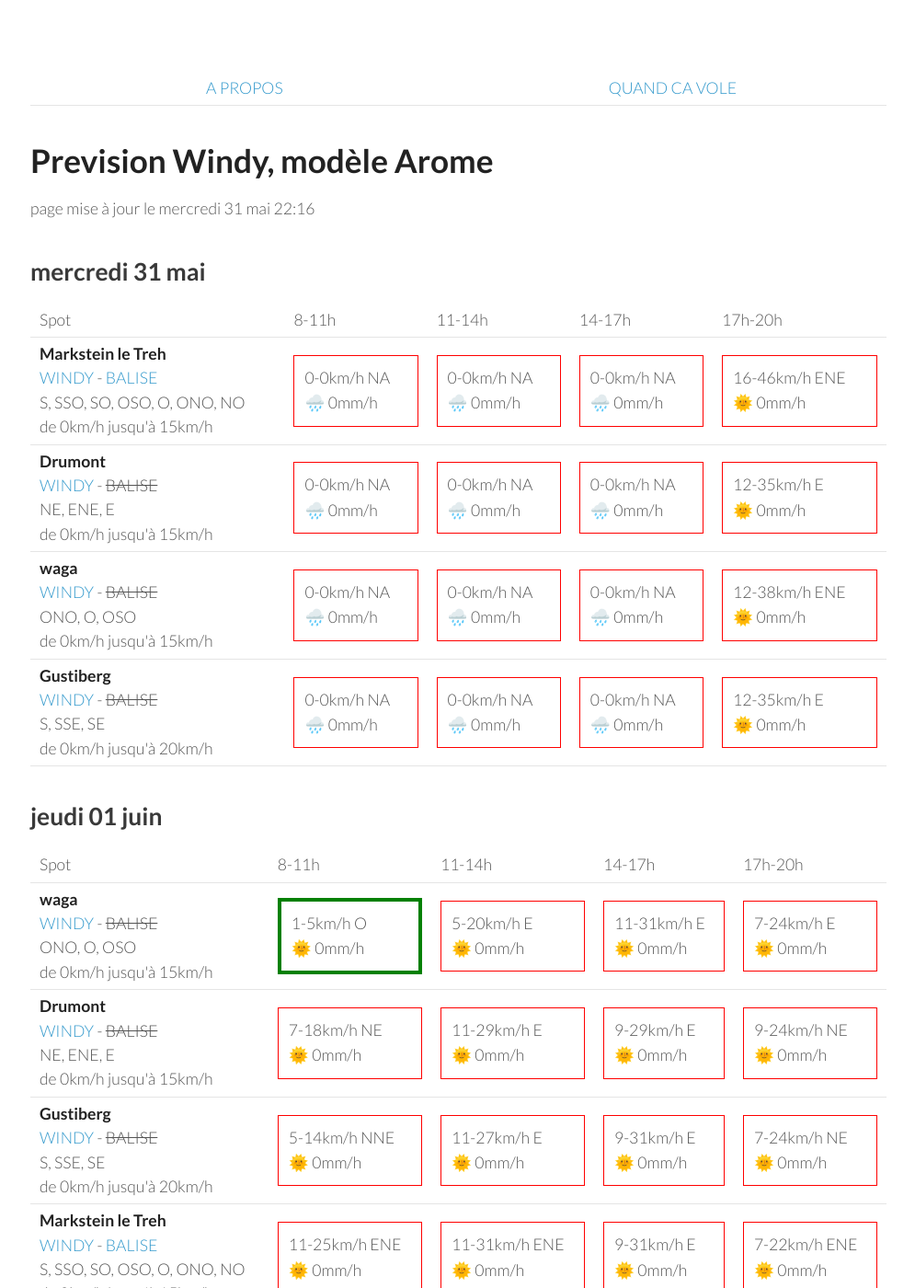
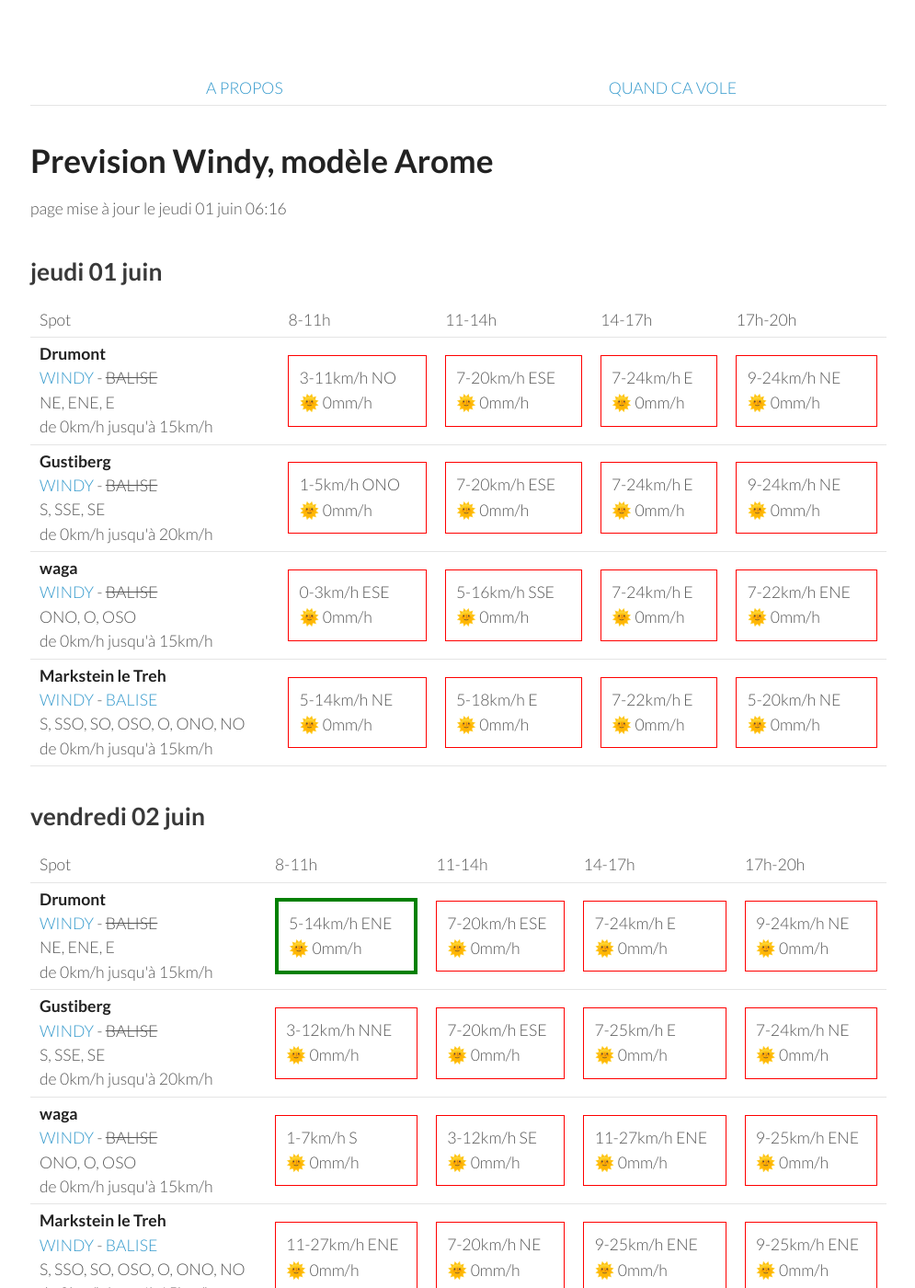
Before and after one commit to parapente-dans-le-nord/parapente-dans-le-nord.github.io, a Jekyll site: the page built from vosges.markdown, in a window 1280 px wide and 1400 px high. Shown: the whole window at 92% size, without its empty margins (25-1020 px from the left). Built offline with Jekyll 4.4.1, drawn with Linux system fonts in a browser that asks for light colours; some of the changed text lies outside the part shown.

Commit message:
update index.markdown

```diff
--- a/vosges.markdown
+++ b/vosges.markdown
@@ -7,60 +7,8 @@ title:  "Tous les spots"
 {: .links}
 
 # Prevision Windy, modèle Arome
-page mise à jour le mercredi 31 mai 22:16
+page mise à jour le jeudi 01 juin 06:16
 
-## mercredi 31 mai
-
-{::nomarkdown}
-<table>
-  <tbody>
-    <tr>
-      <td>Spot</td>
-      <td>8-11h</td>
-      <td>11-14h</td>
-      <td>14-17h</td>
-      <td>17h-20h</td>
-    </tr>
-<tr>
-        <td><strong>Markstein le Treh</strong><br><a href="https://windy.com/47.926/7.012?47.505,7.012,8,m:eY1agmQ">WINDY</a> - <span class=""><a href="http://www.balisemeteo.com/balise.php?idBalise=136">BALISE</a> </span><br> <span class="vent-favorable">S, SSO, SO, OSO, O, ONO, NO</span><br><span class="force-vent">de 0km/h jusqu'à 15km/h</span> </td>
-
-            <td><div class="not-flyable"><p>0-0km/h NA</p><p>🌧️ 0mm/h</p></div></td>
-            <td><div class="not-flyable"><p>0-0km/h NA</p><p>🌧️ 0mm/h</p></div></td>
-            <td><div class="not-flyable"><p>0-0km/h NA</p><p>🌧️ 0mm/h</p></div></td>
-            <td><div class="not-flyable"><p>16-46km/h ENE</p><p>🌞 0mm/h</p></div></td>
-
-    </tr>
-<tr>
-        <td><strong>Drumont</strong><br><a href="https://windy.com/47.898/6.919?47.687,6.919,9,m:eYYagmG">WINDY</a> - <span class="no-balise"> BALISE </span><br> <span class="vent-favorable">NE, ENE, E</span><br><span class="force-vent">de 0km/h jusqu'à 15km/h</span> </td>
-
-            <td><div class="not-flyable"><p>0-0km/h NA</p><p>🌧️ 0mm/h</p></div></td>
-            <td><div class="not-flyable"><p>0-0km/h NA</p><p>🌧️ 0mm/h</p></div></td>
-            <td><div class="not-flyable"><p>0-0km/h NA</p><p>🌧️ 0mm/h</p></div></td>
-            <td><div class="not-flyable"><p>12-35km/h E</p><p>🌞 0mm/h</p></div></td>
-
-    </tr>
-<tr>
-        <td><strong>waga</strong><br><a href="https://windy.com/47.903/6.996?47.900,6.983,15">WINDY</a> - <span class="no-balise"> BALISE </span><br> <span class="vent-favorable">ONO, O, OSO</span><br><span class="force-vent">de 0km/h jusqu'à 15km/h</span> </td>
-
-            <td><div class="not-flyable"><p>0-0km/h NA</p><p>🌧️ 0mm/h</p></div></td>
-            <td><div class="not-flyable"><p>0-0km/h NA</p><p>🌧️ 0mm/h</p></div></td>
-            <td><div class="not-flyable"><p>0-0km/h NA</p><p>🌧️ 0mm/h</p></div></td>
-            <td><div class="not-flyable"><p>12-38km/h ENE</p><p>🌞 0mm/h</p></div></td>
-
-    </tr>
-<tr>
-        <td><strong>Gustiberg</strong><br><a href="https://windy.com/47.894/6.934?47.891,6.934,15,m:eYYagmI">WINDY</a> - <span class="no-balise"> BALISE </span><br> <span class="vent-favorable">S, SSE, SE</span><br><span class="force-vent">de 0km/h jusqu'à 20km/h</span> </td>
-
-            <td><div class="not-flyable"><p>0-0km/h NA</p><p>🌧️ 0mm/h</p></div></td>
-            <td><div class="not-flyable"><p>0-0km/h NA</p><p>🌧️ 0mm/h</p></div></td>
-            <td><div class="not-flyable"><p>0-0km/h NA</p><p>🌧️ 0mm/h</p></div></td>
-            <td><div class="not-flyable"><p>12-35km/h E</p><p>🌞 0mm/h</p></div></td>
-
-    </tr>
-
-</tbody>
-</table>
-{:/}
 ## jeudi 01 juin
 
 {::nomarkdown}
@@ -74,21 +22,11 @@ page mise à jour le mercredi 31 mai 22:16
       <td>17h-20h</td>
     </tr>
 <tr>
-        <td><strong>waga</strong><br><a href="https://windy.com/47.903/6.996?47.900,6.983,15">WINDY</a> - <span class="no-balise"> BALISE </span><br> <span class="vent-favorable">ONO, O, OSO</span><br><span class="force-vent">de 0km/h jusqu'à 15km/h</span> </td>
-
-            <td><div class="flyable"><p>1-5km/h O</p><p>🌞 0mm/h</p></div></td>
-            <td><div class="not-flyable"><p>5-20km/h E</p><p>🌞 0mm/h</p></div></td>
-            <td><div class="not-flyable"><p>11-31km/h E</p><p>🌞 0mm/h</p></div></td>
-            <td><div class="not-flyable"><p>7-24km/h E</p><p>🌞 0mm/h</p></div></td>
-
-
-    </tr>
-<tr>
         <td><strong>Drumont</strong><br><a href="https://windy.com/47.898/6.919?47.687,6.919,9,m:eYYagmG">WINDY</a> - <span class="no-balise"> BALISE </span><br> <span class="vent-favorable">NE, ENE, E</span><br><span class="force-vent">de 0km/h jusqu'à 15km/h</span> </td>
 
-            <td><div class="not-flyable"><p>7-18km/h NE</p><p>🌞 0mm/h</p></div></td>
-            <td><div class="not-flyable"><p>11-29km/h E</p><p>🌞 0mm/h</p></div></td>
-            <td><div class="not-flyable"><p>9-29km/h E</p><p>🌞 0mm/h</p></div></td>
+            <td><div class="not-flyable"><p>3-11km/h NO</p><p>🌞 0mm/h</p></div></td>
+            <td><div class="not-flyable"><p>7-20km/h ESE</p><p>🌞 0mm/h</p></div></td>
+            <td><div class="not-flyable"><p>7-24km/h E</p><p>🌞 0mm/h</p></div></td>
             <td><div class="not-flyable"><p>9-24km/h NE</p><p>🌞 0mm/h</p></div></td>
 
 
@@ -96,20 +34,30 @@ page mise à jour le mercredi 31 mai 22:16
 <tr>
         <td><strong>Gustiberg</strong><br><a href="https://windy.com/47.894/6.934?47.891,6.934,15,m:eYYagmI">WINDY</a> - <span class="no-balise"> BALISE </span><br> <span class="vent-favorable">S, SSE, SE</span><br><span class="force-vent">de 0km/h jusqu'à 20km/h</span> </td>
 
-            <td><div class="not-flyable"><p>5-14km/h NNE</p><p>🌞 0mm/h</p></div></td>
-            <td><div class="not-flyable"><p>11-27km/h E</p><p>🌞 0mm/h</p></div></td>
-            <td><div class="not-flyable"><p>9-31km/h E</p><p>🌞 0mm/h</p></div></td>
-            <td><div class="not-flyable"><p>7-24km/h NE</p><p>🌞 0mm/h</p></div></td>
+            <td><div class="not-flyable"><p>1-5km/h ONO</p><p>🌞 0mm/h</p></div></td>
+            <td><div class="not-flyable"><p>7-20km/h ESE</p><p>🌞 0mm/h</p></div></td>
+            <td><div class="not-flyable"><p>7-24km/h E</p><p>🌞 0mm/h</p></div></td>
+            <td><div class="not-flyable"><p>9-24km/h NE</p><p>🌞 0mm/h</p></div></td>
+
+
+    </tr>
+<tr>
+        <td><strong>waga</strong><br><a href="https://windy.com/47.903/6.996?47.900,6.983,15">WINDY</a> - <span class="no-balise"> BALISE </span><br> <span class="vent-favorable">ONO, O, OSO</span><br><span class="force-vent">de 0km/h jusqu'à 15km/h</span> </td>
+
+            <td><div class="not-flyable"><p>0-3km/h ESE</p><p>🌞 0mm/h</p></div></td>
+            <td><div class="not-flyable"><p>5-16km/h SSE</p><p>🌞 0mm/h</p></div></td>
+            <td><div class="not-flyable"><p>7-24km/h E</p><p>🌞 0mm/h</p></div></td>
+            <td><div class="not-flyable"><p>7-22km/h ENE</p><p>🌞 0mm/h</p></div></td>
 
 
     </tr>
 <tr>
         <td><strong>Markstein le Treh</strong><br><a href="https://windy.com/47.926/7.012?47.505,7.012,8,m:eY1agmQ">WINDY</a> - <span class=""><a href="http://www.balisemeteo.com/balise.php?idBalise=136">BALISE</a> </span><br> <span class="vent-favorable">S, SSO, SO, OSO, O, ONO, NO</span><br><span class="force-vent">de 0km/h jusqu'à 15km/h</span> </td>
 
-            <td><div class="not-flyable"><p>11-25km/h ENE</p><p>🌞 0mm/h</p></div></td>
-            <td><div class="not-flyable"><p>11-31km/h ENE</p><p>🌞 0mm/h</p></div></td>
-            <td><div class="not-flyable"><p>9-31km/h E</p><p>🌞 0mm/h</p></div></td>
-            <td><div class="not-flyable"><p>7-22km/h ENE</p><p>🌞 0mm/h</p></div></td>
+            <td><div class="not-flyable"><p>5-14km/h NE</p><p>🌞 0mm/h</p></div></td>
+            <td><div class="not-flyable"><p>5-18km/h E</p><p>🌞 0mm/h</p></div></td>
+            <td><div class="not-flyable"><p>7-22km/h E</p><p>🌞 0mm/h</p></div></td>
+            <td><div class="not-flyable"><p>5-20km/h NE</p><p>🌞 0mm/h</p></div></td>
 
 
     </tr>
@@ -132,40 +80,40 @@ page mise à jour le mercredi 31 mai 22:16
 <tr>
         <td><strong>Drumont</strong><br><a href="https://windy.com/47.898/6.919?47.687,6.919,9,m:eYYagmG">WINDY</a> - <span class="no-balise"> BALISE </span><br> <span class="vent-favorable">NE, ENE, E</span><br><span class="force-vent">de 0km/h jusqu'à 15km/h</span> </td>
 
-            <td><div class="not-flyable"><p>5-16km/h NE</p><p>🌞 0mm/h</p></div></td>
-            <td><div class="not-flyable"><p>5-18km/h E</p><p>🌞 0mm/h</p></div></td>
-            <td><div class="not-flyable"><p>7-24km/h ENE</p><p>🌞 0mm/h</p></div></td>
-            <td><div class="not-flyable"><p>9-25km/h ENE</p><p>🌞 0mm/h</p></div></td>
+            <td><div class="flyable"><p>5-14km/h ENE</p><p>🌞 0mm/h</p></div></td>
+            <td><div class="not-flyable"><p>7-20km/h ESE</p><p>🌞 0mm/h</p></div></td>
+            <td><div class="not-flyable"><p>7-24km/h E</p><p>🌞 0mm/h</p></div></td>
+            <td><div class="not-flyable"><p>9-24km/h NE</p><p>🌞 0mm/h</p></div></td>
 
 
     </tr>
 <tr>
         <td><strong>Gustiberg</strong><br><a href="https://windy.com/47.894/6.934?47.891,6.934,15,m:eYYagmI">WINDY</a> - <span class="no-balise"> BALISE </span><br> <span class="vent-favorable">S, SSE, SE</span><br><span class="force-vent">de 0km/h jusqu'à 20km/h</span> </td>
 
-            <td><div class="not-flyable"><p>3-14km/h NNE</p><p>🌞 0mm/h</p></div></td>
-            <td><div class="not-flyable"><p>5-20km/h ENE</p><p>🌞 0mm/h</p></div></td>
-            <td><div class="not-flyable"><p>7-25km/h ENE</p><p>🌞 0mm/h</p></div></td>
-            <td><div class="not-flyable"><p>9-27km/h ENE</p><p>🌞 0mm/h</p></div></td>
+            <td><div class="not-flyable"><p>3-12km/h NNE</p><p>🌞 0mm/h</p></div></td>
+            <td><div class="not-flyable"><p>7-20km/h ESE</p><p>🌞 0mm/h</p></div></td>
+            <td><div class="not-flyable"><p>7-25km/h E</p><p>🌞 0mm/h</p></div></td>
+            <td><div class="not-flyable"><p>7-24km/h NE</p><p>🌞 0mm/h</p></div></td>
 
 
     </tr>
 <tr>
         <td><strong>waga</strong><br><a href="https://windy.com/47.903/6.996?47.900,6.983,15">WINDY</a> - <span class="no-balise"> BALISE </span><br> <span class="vent-favorable">ONO, O, OSO</span><br><span class="force-vent">de 0km/h jusqu'à 15km/h</span> </td>
 
-            <td><div class="not-flyable"><p>1-11km/h SO</p><p>🌞 0mm/h</p></div></td>
-            <td><div class="not-flyable"><p>7-24km/h ENE</p><p>🌞 0mm/h</p></div></td>
-            <td><div class="not-flyable"><p>9-29km/h ENE</p><p>🌞 0mm/h</p></div></td>
-            <td><div class="not-flyable"><p>11-33km/h ENE</p><p>🌞 0mm/h</p></div></td>
+            <td><div class="not-flyable"><p>1-7km/h S</p><p>🌞 0mm/h</p></div></td>
+            <td><div class="not-flyable"><p>3-12km/h SE</p><p>🌞 0mm/h</p></div></td>
+            <td><div class="not-flyable"><p>11-27km/h ENE</p><p>🌞 0mm/h</p></div></td>
+            <td><div class="not-flyable"><p>9-25km/h ENE</p><p>🌞 0mm/h</p></div></td>
 
 
     </tr>
 <tr>
         <td><strong>Markstein le Treh</strong><br><a href="https://windy.com/47.926/7.012?47.505,7.012,8,m:eY1agmQ">WINDY</a> - <span class=""><a href="http://www.balisemeteo.com/balise.php?idBalise=136">BALISE</a> </span><br> <span class="vent-favorable">S, SSO, SO, OSO, O, ONO, NO</span><br><span class="force-vent">de 0km/h jusqu'à 15km/h</span> </td>
 
-            <td><div class="not-flyable"><p>12-27km/h ENE</p><p>🌞 0mm/h</p></div></td>
-            <td><div class="not-flyable"><p>7-25km/h ENE</p><p>🌞 0mm/h</p></div></td>
-            <td><div class="not-flyable"><p>9-29km/h ENE</p><p>🌞 0mm/h</p></div></td>
-            <td><div class="not-flyable"><p>11-31km/h ENE</p><p>🌞 0mm/h</p></div></td>
+            <td><div class="not-flyable"><p>11-27km/h ENE</p><p>🌞 0mm/h</p></div></td>
+            <td><div class="not-flyable"><p>7-20km/h NE</p><p>🌞 0mm/h</p></div></td>
+            <td><div class="not-flyable"><p>9-25km/h ENE</p><p>🌞 0mm/h</p></div></td>
+            <td><div class="not-flyable"><p>9-25km/h ENE</p><p>🌞 0mm/h</p></div></td>
 
 
     </tr>
@@ -188,20 +136,20 @@ page mise à jour le mercredi 31 mai 22:16
 <tr>
         <td><strong>Drumont</strong><br><a href="https://windy.com/47.898/6.919?47.687,6.919,9,m:eYYagmG">WINDY</a> - <span class="no-balise"> BALISE </span><br> <span class="vent-favorable">NE, ENE, E</span><br><span class="force-vent">de 0km/h jusqu'à 15km/h</span> </td>
 
-            <td><div class="not-flyable"><p>3-16km/h ENE</p><p>🌞 0mm/h</p></div></td>
-            <td><div class="not-flyable"><p>3-16km/h ENE</p><p>🌞 0mm/h</p></div></td>
-            <td><div class="not-flyable"><p>1-18km/h E</p><p>🌧 0.3mm/h</p></div></td>
-            <td><div class="not-flyable"><p>5-18km/h NE</p><p>🌧 0.2mm/h</p></div></td>
+            <td><div class="flyable"><p>1-14km/h ENE</p><p>🌞 0mm/h</p></div></td>
+            <td><div class="not-flyable"><p>1-16km/h ENE</p><p>🌞 0mm/h</p></div></td>
+            <td><div class="not-flyable"><p>1-18km/h N</p><p>🌧 0.3mm/h</p></div></td>
+            <td><div class="not-flyable"><p>5-20km/h NNE</p><p>🌧 0.3mm/h</p></div></td>
 
 
     </tr>
 <tr>
         <td><strong>Gustiberg</strong><br><a href="https://windy.com/47.894/6.934?47.891,6.934,15,m:eYYagmI">WINDY</a> - <span class="no-balise"> BALISE </span><br> <span class="vent-favorable">S, SSE, SE</span><br><span class="force-vent">de 0km/h jusqu'à 20km/h</span> </td>
 
+            <td><div class="not-flyable"><p>1-14km/h ENE</p><p>🌞 0mm/h</p></div></td>
             <td><div class="not-flyable"><p>3-16km/h ENE</p><p>🌞 0mm/h</p></div></td>
-            <td><div class="not-flyable"><p>3-16km/h E</p><p>🌞 0mm/h</p></div></td>
-            <td><div class="not-flyable"><p>3-18km/h E</p><p>🌧 0.2mm/h</p></div></td>
-            <td><div class="not-flyable"><p>5-18km/h NE</p><p>🌧 0.2mm/h</p></div></td>
+            <td><div class="not-flyable"><p>1-18km/h NNE</p><p>🌧 0.3mm/h</p></div></td>
+            <td><div class="not-flyable"><p>5-20km/h NE</p><p>🌧 0.3mm/h</p></div></td>
 
 
     </tr>
@@ -209,9 +157,9 @@ page mise à jour le mercredi 31 mai 22:16
         <td><strong>Markstein le Treh</strong><br><a href="https://windy.com/47.926/7.012?47.505,7.012,8,m:eY1agmQ">WINDY</a> - <span class=""><a href="http://www.balisemeteo.com/balise.php?idBalise=136">BALISE</a> </span><br> <span class="vent-favorable">S, SSO, SO, OSO, O, ONO, NO</span><br><span class="force-vent">de 0km/h jusqu'à 15km/h</span> </td>
 
             <td><div class="not-flyable"><p>3-14km/h ENE</p><p>🌞 0mm/h</p></div></td>
-            <td><div class="not-flyable"><p>5-20km/h E</p><p>🌞 0mm/h</p></div></td>
-            <td><div class="not-flyable"><p>5-25km/h E</p><p>🌞 0mm/h</p></div></td>
-            <td><div class="not-flyable"><p>7-24km/h ENE</p><p>🌧 0.2mm/h</p></div></td>
+            <td><div class="not-flyable"><p>5-18km/h ENE</p><p>🌞 0mm/h</p></div></td>
+            <td><div class="not-flyable"><p>5-22km/h NE</p><p>🌧 0.2mm/h</p></div></td>
+            <td><div class="not-flyable"><p>7-22km/h NE</p><p>🌧 0.2mm/h</p></div></td>
 
 
     </tr>
@@ -219,8 +167,8 @@ page mise à jour le mercredi 31 mai 22:16
         <td><strong>waga</strong><br><a href="https://windy.com/47.903/6.996?47.900,6.983,15">WINDY</a> - <span class="no-balise"> BALISE </span><br> <span class="vent-favorable">ONO, O, OSO</span><br><span class="force-vent">de 0km/h jusqu'à 15km/h</span> </td>
 
             <td><div class="not-flyable"><p>3-14km/h ENE</p><p>🌞 0mm/h</p></div></td>
-            <td><div class="not-flyable"><p>5-20km/h E</p><p>🌞 0mm/h</p></div></td>
-            <td><div class="not-flyable"><p>5-22km/h E</p><p>🌧 0.2mm/h</p></div></td>
+            <td><div class="not-flyable"><p>5-18km/h E</p><p>🌞 0mm/h</p></div></td>
+            <td><div class="not-flyable"><p>3-20km/h NE</p><p>🌧 0.2mm/h</p></div></td>
             <td><div class="not-flyable"><p>5-22km/h NE</p><p>🌧 0.2mm/h</p></div></td>
 
 
@@ -244,8 +192,8 @@ page mise à jour le mercredi 31 mai 22:16
 <tr>
         <td><strong>Drumont</strong><br><a href="https://windy.com/47.898/6.919?47.687,6.919,9,m:eYYagmG">WINDY</a> - <span class="no-balise"> BALISE </span><br> <span class="vent-favorable">NE, ENE, E</span><br><span class="force-vent">de 0km/h jusqu'à 15km/h</span> </td>
 
-            <td><div class="flyable"><p>3-12km/h ENE</p><p>🌞 0mm/h</p></div></td>
-            <td><div class="not-flyable"><p>7-24km/h SE</p><p>🌧 0.3mm/h</p></div></td>
+            <td><div class="flyable"><p>3-14km/h NE</p><p>🌞 0mm/h</p></div></td>
+            <td><div class="not-flyable"><p>11-29km/h E</p><p>🌞 0mm/h</p></div></td>
             <td><div class="not-flyable"><p>9-25km/h E</p><p>🌞 0mm/h</p></div></td>
             <td><div class="not-flyable"><p>9-29km/h ENE</p><p>🌞 0mm/h</p></div></td>
 
@@ -254,30 +202,30 @@ page mise à jour le mercredi 31 mai 22:16
 <tr>
         <td><strong>Gustiberg</strong><br><a href="https://windy.com/47.894/6.934?47.891,6.934,15,m:eYYagmI">WINDY</a> - <span class="no-balise"> BALISE </span><br> <span class="vent-favorable">S, SSE, SE</span><br><span class="force-vent">de 0km/h jusqu'à 20km/h</span> </td>
 
-            <td><div class="not-flyable"><p>3-12km/h ENE</p><p>🌞 0mm/h</p></div></td>
-            <td><div class="not-flyable"><p>7-24km/h SE</p><p>🌧 0.2mm/h</p></div></td>
+            <td><div class="not-flyable"><p>3-14km/h NE</p><p>🌞 0mm/h</p></div></td>
+            <td><div class="not-flyable"><p>11-29km/h E</p><p>🌞 0mm/h</p></div></td>
             <td><div class="not-flyable"><p>9-27km/h E</p><p>🌞 0mm/h</p></div></td>
             <td><div class="not-flyable"><p>11-29km/h ENE</p><p>🌞 0mm/h</p></div></td>
 
 
     </tr>
 <tr>
-        <td><strong>waga</strong><br><a href="https://windy.com/47.903/6.996?47.900,6.983,15">WINDY</a> - <span class="no-balise"> BALISE </span><br> <span class="vent-favorable">ONO, O, OSO</span><br><span class="force-vent">de 0km/h jusqu'à 15km/h</span> </td>
+        <td><strong>Markstein le Treh</strong><br><a href="https://windy.com/47.926/7.012?47.505,7.012,8,m:eY1agmQ">WINDY</a> - <span class=""><a href="http://www.balisemeteo.com/balise.php?idBalise=136">BALISE</a> </span><br> <span class="vent-favorable">S, SSO, SO, OSO, O, ONO, NO</span><br><span class="force-vent">de 0km/h jusqu'à 15km/h</span> </td>
 
-            <td><div class="not-flyable"><p>3-12km/h ENE</p><p>🌞 0mm/h</p></div></td>
-            <td><div class="not-flyable"><p>7-24km/h SE</p><p>🌞 0mm/h</p></div></td>
+            <td><div class="not-flyable"><p>3-18km/h NE</p><p>🌞 0mm/h</p></div></td>
+            <td><div class="not-flyable"><p>11-31km/h E</p><p>🌞 0mm/h</p></div></td>
             <td><div class="not-flyable"><p>9-29km/h ENE</p><p>🌞 0mm/h</p></div></td>
             <td><div class="not-flyable"><p>11-33km/h ENE</p><p>🌞 0mm/h</p></div></td>
 
 
     </tr>
 <tr>
-        <td><strong>Markstein le Treh</strong><br><a href="https://windy.com/47.926/7.012?47.505,7.012,8,m:eY1agmQ">WINDY</a> - <span class=""><a href="http://www.balisemeteo.com/balise.php?idBalise=136">BALISE</a> </span><br> <span class="vent-favorable">S, SSO, SO, OSO, O, ONO, NO</span><br><span class="force-vent">de 0km/h jusqu'à 15km/h</span> </td>
+        <td><strong>waga</strong><br><a href="https://windy.com/47.903/6.996?47.900,6.983,15">WINDY</a> - <span class="no-balise"> BALISE </span><br> <span class="vent-favorable">ONO, O, OSO</span><br><span class="force-vent">de 0km/h jusqu'à 15km/h</span> </td>
 
-            <td><div class="not-flyable"><p>5-18km/h NE</p><p>🌞 0mm/h</p></div></td>
-            <td><div class="not-flyable"><p>9-27km/h E</p><p>🌞 0mm/h</p></div></td>
-            <td><div class="not-flyable"><p>9-29km/h ENE</p><p>🌧 0.2mm/h</p></div></td>
-            <td><div class="not-flyable"><p>11-33km/h NE</p><p>🌞 0mm/h</p></div></td>
+            <td><div class="not-flyable"><p>3-18km/h NE</p><p>🌞 0mm/h</p></div></td>
+            <td><div class="not-flyable"><p>11-31km/h E</p><p>🌞 0mm/h</p></div></td>
+            <td><div class="not-flyable"><p>9-29km/h ENE</p><p>🌞 0mm/h</p></div></td>
+            <td><div class="not-flyable"><p>11-33km/h ENE</p><p>🌞 0mm/h</p></div></td>
 
 
     </tr>
@@ -320,10 +268,10 @@ page mise à jour le mercredi 31 mai 22:16
 <tr>
         <td><strong>Markstein le Treh</strong><br><a href="https://windy.com/47.926/7.012?47.505,7.012,8,m:eY1agmQ">WINDY</a> - <span class=""><a href="http://www.balisemeteo.com/balise.php?idBalise=136">BALISE</a> </span><br> <span class="vent-favorable">S, SSO, SO, OSO, O, ONO, NO</span><br><span class="force-vent">de 0km/h jusqu'à 15km/h</span> </td>
 
-            <td><div class="not-flyable"><p>5-22km/h NNE</p><p>🌞 0mm/h</p></div></td>
+            <td><div class="not-flyable"><p>5-20km/h NE</p><p>🌞 0mm/h</p></div></td>
             <td><div class="not-flyable"><p>11-31km/h ENE</p><p>🌞 0mm/h</p></div></td>
-            <td><div class="not-flyable"><p>12-38km/h ENE</p><p>🌞 0mm/h</p></div></td>
-            <td><div class="not-flyable"><p>11-37km/h NE</p><p>🌞 0mm/h</p></div></td>
+            <td><div class="not-flyable"><p>9-31km/h ENE</p><p>🌞 0mm/h</p></div></td>
+            <td><div class="not-flyable"><p>9-29km/h ENE</p><p>🌞 0mm/h</p></div></td>
 
 
     </tr>
```
